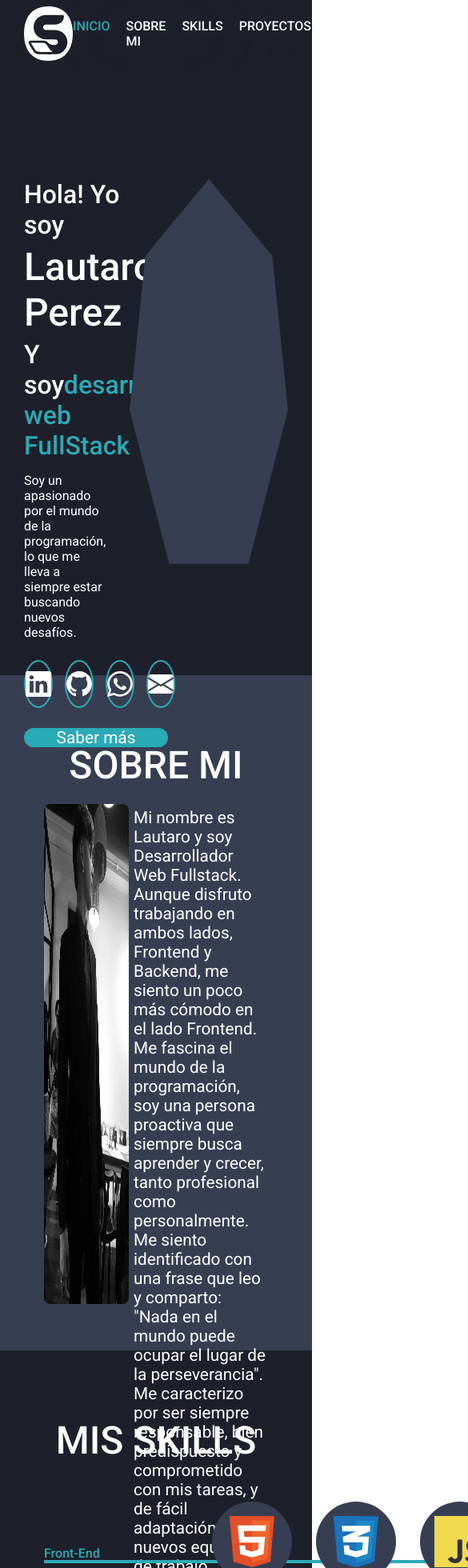
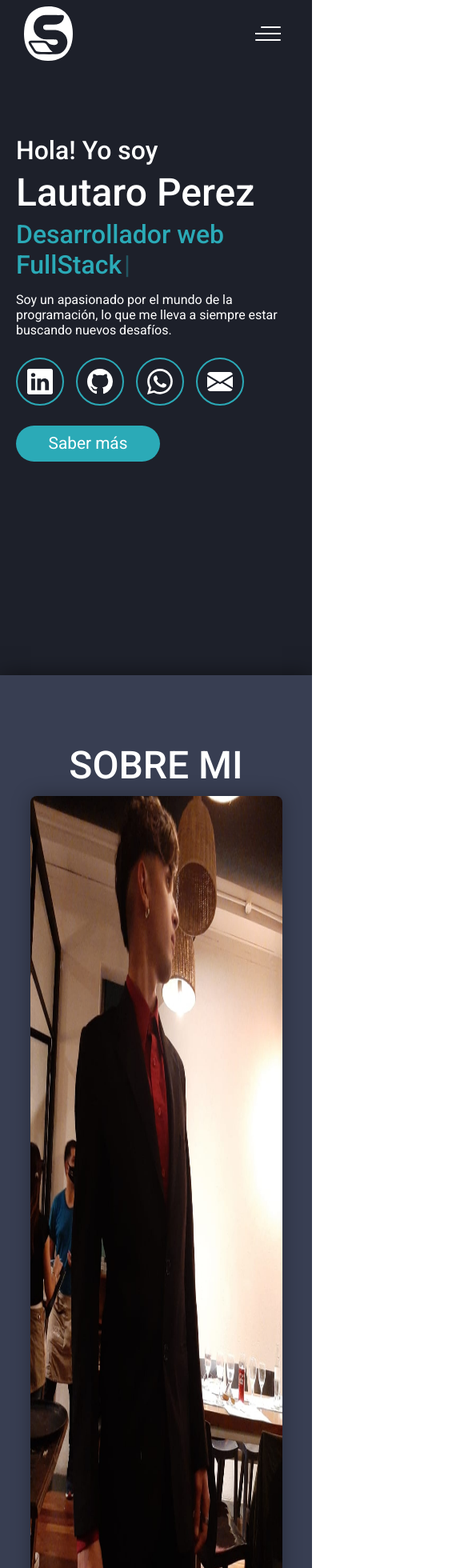
Before and after one commit to lauty-shock/Portfolio-V2, a React (Vite) app: page / in a window 390 px wide. Shown: the top 1960 px of the page at 80% size, 585 px wide, since content can reach past the window. Built offline with nearby package versions, Linux system fonts and the light colour scheme.

Commit message:
responsive de About, Skills y Navbar

```diff
--- a/src/components/About/About.jsx
+++ b/src/components/About/About.jsx
@@ -2,6 +2,7 @@ import css from "./About.module.css";
 
 export default function About() {
   return (
+    <div className={css.containerShadow}>
       <div id="sobreMi" className={css.container}>
         <span className={css.title}>SOBRE MI</span>
         <div className={css.content}>
@@ -9,21 +10,36 @@ export default function About() {
           <div className={css.containerText}>
             <span>
               Mi nombre es Lautaro y soy Desarrollador Web Fullstack. Aunque
-            disfruto trabajando en ambos lados, Frontend y Backend, me siento un
-            poco más cómodo en el lado Frontend. Me fascina el mundo de la
-            programación, soy una persona proactiva que siempre busca aprender y
-            crecer, tanto profesional como personalmente. Me siento identificado
-            con una frase que leo y comparto: "Nada en el mundo puede ocupar el
-            lugar de la perseverancia". Me caracterizo por ser siempre
-            responsable, bien predispuesto y comprometido con mis tareas, y de
-            fácil adaptación a nuevos equipos de trabajo.
+              disfruto trabajando en ambos lados, Frontend y Backend, me siento
+              un poco más cómodo en el lado Frontend. Me fascina el mundo de la
+              programación, soy una persona proactiva que siempre busca aprender
+              y crecer, tanto profesional como personalmente. Me siento
+              identificado con una frase que leo y comparto: "Nada en el mundo
+              puede ocupar el lugar de la perseverancia". Me caracterizo por ser
+              siempre responsable, bien predispuesto y comprometido con mis
+              tareas, y de fácil adaptación a nuevos equipos de trabajo.
             </span>
-          <span>Hobbies: básquetbol, programación y viajar, entre otros.</span>
+            <span>
+              Hobbies: básquetbol, programación y viajar, entre otros.
+            </span>
             <span>Desde: Córdoba, Argentina</span>
             <div className={css.buttons}>
-
-            <a className={css.btn} href="Lautaro-Cesar-Perez.pdf" target="_blank" >Ver currículum</a>
-            <a className={css.btn} href="Lautaro-Cesar-Perez.pdf" target="_blank" download >Descargar currículum</a>
+              <a
+                className={css.btn}
+                href="Lautaro-Cesar-Perez.pdf"
+                target="_blank"
+              >
+                Ver currículum
+              </a>
+              <a
+                className={css.btn}
+                href="Lautaro-Cesar-Perez.pdf"
+                target="_blank"
+                download
+              >
+                Descargar currículum
+              </a>
+            </div>
           </div>
         </div>
       </div>
--- a/src/components/About/About.module.css
+++ b/src/components/About/About.module.css
@@ -1,9 +1,18 @@
+.containerShadow {
+  display: flex;
+  align-items: center;
+
+  min-height: 101vh;
+  background-color: var(--background);
+  width: 100%;
+}
 .container {
   display: flex;
   flex-direction: column;
   align-items: center;
 
   background-color: var(--background-light);
+  box-shadow: 0 0 25px rgba(0, 0, 0, 0.5);
 
   width: 100%;
   height: 100vh;
@@ -17,20 +26,17 @@
   display: flex;
   justify-content: space-between;
 
-  width: 80%;
+  width: 100%;
   height: 74vh;
   margin-top: 20px;
 }
 .img {
-  filter: grayscale(100%);
   border-radius: 8px;
   width: 38%;
   height: 100%;
+  box-shadow: 0 0 25px rgba(0, 0, 0, 0.3);
   transition: all 0.5s;
-}
-.img:hover {
-  filter: grayscale(0%);
-  transform: scale(1.005);
+  margin: 0 6%;
 }
 .containerText {
   display: flex;
@@ -39,11 +45,13 @@
 
   font-size: var(--small);
 
-  width: 60%;
+  width: 62%;
   height: 100%;
   padding: 5px 0;
+  margin-right: 10%;
 }
 .btn {
+  text-align: center;
   background-color: var(--blue);
   border: none;
   border-radius: 30px;
@@ -58,3 +66,65 @@
 .btn:hover {
   box-shadow: 0 0 10px var(--blue), inset 0 0 5px var(--blue);
 }
+
+@media (max-width: 1160px) {
+  .containerText {
+    margin-right: 0px;
+  }
+}
+@media (max-width: 1040px) {
+  .img {
+    margin: 0 20px;
+  }
+}
+
+@media (max-width: 950px) {
+  .container {
+    height: 180vh;
+  }
+  .content {
+    display: flex;
+    flex-direction: column;
+    align-items: center;
+
+    width: 100%;
+    height: 90%;
+    margin-top: 10px;
+  }
+  .img {
+    height: 70vh;
+    margin: 0;
+  }
+  .containerText {
+    display: flex;
+    flex-direction: column;
+    justify-content: space-between;
+
+    font-size: var(--small);
+
+    width: 90%;
+    height: 50%;
+    padding: 10px 0;
+    margin-right: 0%;
+  }
+}
+@media (max-width: 700px) {
+  .container {
+    height: 250vh;
+  }
+  .img {
+    width: 90%;
+    height: 90%;
+  }
+}
+@media (max-width: 540px) {
+  .containerText {
+    gap: 15px;
+  }
+  .buttons{
+    display: flex;
+    flex-direction: column;
+    gap: 10px;
+    margin-top: 10px;
+  }
+}
--- a/src/components/Home/Home.jsx
+++ b/src/components/Home/Home.jsx
@@ -16,9 +16,10 @@ export default function Home() {
         <span className={css.presentacion}>Hola! Yo soy</span>
         <span className={css.nombre}>Lautaro Perez</span>
         <span className={css.presentacion}>
-          Y soy
+          <span className={css.soy}>Y soy </span>
           <span className={css.servicios}>
-            desarrollador web {text}
+            Desarrollador web {text}
+            {/* Desarrollador web Front-End */}
             <Cursor />
           </span>
         </span>
@@ -57,7 +58,9 @@ export default function Home() {
             <BsFillEnvelopeFill />
           </a>
         </div>
-        <a className={css.btn} href="#sobreMi">Saber más</a>
+        <a className={css.btn} href="#sobreMi">
+          Saber más
+        </a>
       </div>
       <div className={css.img}></div>
     </div>
--- a/src/components/Home/Home.module.css
+++ b/src/components/Home/Home.module.css
@@ -14,8 +14,8 @@
   display: flex;
   flex-direction: column;
 
-  width: 40%;
-  height: 57vh;
+  width: calc(100% - 57vh);
+  height: 70vh;
   gap: 5px;
 }
 
@@ -34,7 +34,7 @@
 }
 .text {
   font-size: var(--extra-small);
-  width: 80%;
+  max-width: 500px;
   margin-top: 10px;
 }
 .containerRedes {
@@ -93,3 +93,20 @@
   width: 57vh;
   height: 57vh;
 }
+
+@media (max-width: 940px) {
+  .img {
+    display: none;
+  }
+  .containerPresentacion {
+    width: 100%;
+  }
+}
+@media (max-width: 560px) {
+  .soy {
+    display: none;
+  }
+  .container {
+    padding: 10vh 20px 0;
+  }
+}
--- /dev/null
+++ b/src/components/Navbar/Nav.css
@@ -0,0 +1,149 @@
+.Navbar {
+  position: fixed;
+  display: flex;
+  justify-content: space-between;
+  align-items: center;
+
+  backdrop-filter: blur(100px);
+
+  width: 100%;
+  height: 10vh;
+  padding: 0 30px;
+
+  z-index: 50;
+}
+
+.nav-logo {
+  height: 8vh;
+}
+
+.Navbar > .nav-items > a {
+  position: relative;
+
+  text-decoration: none;
+  font-size: 1.3rem;
+
+  margin: 15px;
+}
+
+.Navbar > .nav-items > a::before {
+  content: "";
+  position: absolute;
+  left: 0;
+  bottom: 0;
+  width: 0;
+  height: 2px;
+  background: var(--blue);
+  transition: all 0.45s;
+
+  box-shadow: 0 2px 5px var(--blue);
+}
+
+.Navbar > .nav-items > a:hover::before {
+  width: 100%;
+}
+
+.Navbar > .nav-toggle {
+  display: none;
+
+  width: 100px;
+  height: 50px;
+}
+
+@media (max-width: 830px) {
+  .Navbar{
+    background-color: var(--background);
+  }
+  .Navbar > .nav-items {
+    display: flex;
+    flex-direction: column;
+
+    position: absolute;
+    top: 10vh;
+    left: 0;
+
+    z-index: 10;
+
+    background-color: var(--background);
+
+    width: 100vw;
+    height: calc(100vh - 60px);
+
+    transform: translateX(-100%);
+    transition: all 0.45s;
+  }
+
+  .Navbar > .nav-items > a::before {
+    background: transparent;
+  }
+
+  .Navbar > .nav-items.open {
+    transform: translateX(0);
+  }
+
+  .Navbar > .nav-toggle {
+    display: flex;
+    justify-content: center;
+    align-items: center;
+
+    width: 50px;
+    height: 50px;
+
+    cursor: pointer;
+
+    margin-left: auto;
+  }
+
+  .nav-toggle > .bar {
+    position: relative;
+
+    background: white;
+
+    width: 32px;
+    height: 2px;
+
+    transition: all 0.45s ease-in-out;
+  }
+
+  .nav-toggle > .bar::before,
+  .nav-toggle > .bar::after {
+    position: absolute;
+    content: "";
+
+    background: #ffffff;
+    border-radius: 2px;
+
+    height: 2px;
+
+    transition: all 0.45s ease-in-out;
+  }
+
+  .nav-toggle > .bar::before {
+    transform: translateY(-8px);
+    width: 25px;
+    right: 0;
+  }
+
+  .nav-toggle > .bar::after {
+    transform: translateY(8px);
+    width: 32px;
+  }
+
+  .nav-toggle.open > .bar {
+    transform: translateX(-40px);
+    background: transparent;
+  }
+
+  .nav-toggle.open > .bar::before {
+    transform: rotate(45deg) translate(26px, -26px);
+    width: 32px;
+  }
+
+  .nav-toggle.open > .bar::after {
+    transform: rotate(-45deg) translate(26px, 26px);
+  }
+
+  .Navbar > .nav-items > a:hover::before {
+    width: 0px;
+  }
+}
--- a/src/components/Navbar/Navbar.jsx
+++ b/src/components/Navbar/Navbar.jsx
@@ -1,17 +1,26 @@
-import css from "./Navbar.module.css";
+import React, { useState } from "react";
+import "./Nav.css";
 
-export default function Navbar() {
+export default function Nav() {
+  const [isOpen, setIsOpen] = useState(false);
   return (
-    <div className={css.container}>
-      <img src="/img/S-logo-blanco.svg" alt="Logo" />
+    <div className="Navbar">
+      <img className="nav-logo" src="img/S-logo-blanco.svg" alt="Logo" />
 
-      <ul>
-        <a className={css.linkActive} href="#inicio">INICIO</a>
-        <a className={css.link} href="#sobreMi">SOBRE MI</a>
-        <a className={css.link} href="#skills">SKILLS</a>
-        <a className={css.link} href="#proyectos">PROYECTOS</a>
-        <a className={css.link} href="#contacto">CONTACTO</a>
-      </ul>
+      <div className={`nav-items ${isOpen && "open"}`}>
+        <a href="#inicio">Inicio</a>
+        <a href="#sobreMi">Sobre mí</a>
+        <a href="#skills">Skills</a>
+        <a href="#proyectos">Proyectos</a>
+        <a href="#contacto">Contacto</a>
+      </div>
+
+      <div
+        className={`nav-toggle ${isOpen && "open"}`}
+        onClick={() => setIsOpen(!isOpen)}
+      >
+        <div className="bar"></div>
+      </div>
     </div>
   );
 }
--- a/src/components/Navbar/Navbar.module.css
+++ /dev/null
@@ -1,51 +0,0 @@
-.container {
-  position: fixed;
-  display: flex;
-  justify-content: space-between;
-  align-items: center;
-
-  backdrop-filter: blur(100px);
-
-  width: 100%;
-  height: 10vh;
-  padding: 0 30px;
-
-  z-index: 20;
-}
-
-.container img {
-  height: 80%;
-}
-
-.container ul {
-  display: flex;
-
-  gap: 20px;
-}
-
-.link,
-.linkActive {
-  position: relative;
-  font-weight: 500;
-  text-decoration: none;
-}
-
-.linkActive {
-  color: var(--blue);
-}
-
-.link::before{
-  content: "";
-  position: absolute;
-  left: 0;
-  bottom: 0;
-  width: 0;
-  height: 2px;
-  background: var(--blue);
-  transition: all 0.45s;
-
-  box-shadow: 0 2px 5px var(--blue);
-}
-.link:hover::before {
-  width: 100%;
-}
--- a/src/components/Projects/Projects.jsx
+++ b/src/components/Projects/Projects.jsx
@@ -4,6 +4,7 @@ import { BsGithub, BsBoxArrowUpRight } from "react-icons/bs";
 
 export default function Projects() {
   return (
+    <div className={css.containerShadow}>
       <div id="proyectos" className={css.container}>
         <span className={css.title}>MIS PROYECTOS</span>
         <div className={css.containerCards}>
@@ -33,5 +34,6 @@ export default function Projects() {
           ))}
         </div>
       </div>
+    </div>
   );
 }
--- a/src/components/Projects/Projects.module.css
+++ b/src/components/Projects/Projects.module.css
@@ -1,9 +1,18 @@
+.containerShadow {
+  display: flex;
+  align-items: center;
+
+  min-height: 101vh;
+  background-color: var(--background);
+  width: 100%;
+}
 .container {
   display: flex;
   flex-direction: column;
   align-items: center;
 
   background-color: var(--background-light);
+  box-shadow: 0 0 25px rgba(0, 0, 0, 0.5);
 
   width: 100%;
   height: 100vh;
@@ -32,11 +41,11 @@
   background-color: var(--white);
   position: relative;
   padding: 200px 20px 20px;
-  transition: 0.3s;
+  transition: 0.4s;
 }
 .card:hover{
   box-shadow: 0 0 50px var(--blue);
-  animation: prueba .3s ease both;
+  animation: prueba .35s ease both;
 }
 
 @keyframes prueba {
--- a/src/components/Skill/Skill.module.css
+++ b/src/components/Skill/Skill.module.css
@@ -19,7 +19,7 @@
   flex-direction: column;
   align-items: start;
 
-  width: 80%;
+  width: auto;
   height: 80vh;
 }
 .containerSkills {
@@ -81,10 +81,77 @@
   height: 100%;
   object-fit: contain;
 }
-.skill span{
-    background-color: var(--background-light);
+.skill span {
+  background-color: var(--background-light);
+  padding: 2px 10px;
+  border-radius: 8px;
+  margin-top: 10px;
+  text-align: center;
+}
+
+@media (max-width: 1050px) {
+  .container {
+    height: auto;
+    padding: 10vh 20px 10px;
+  }
+  .titleSkill {
+    font-size: 1.3rem;
+    width: auto;
+  }
+  .pensarNombre {
+    flex-direction: row;
+    justify-content: space-around;
+    flex-wrap: wrap;
+    align-items: start;
+
+    width: 100%;
+    gap: 5px;
+    height: auto;
+    margin-top: 20px;
+  }
+  .containerSkills {
+    flex-direction: column;
+    text-align: center;
+    width: 200px;
+    height: auto;
+  }
+  .containerSkills::before {
+    left: calc(50% - 4px);
+    top: 1.6rem;
+    margin-top: 0;
+    width: 4px;
+    height: calc(100% - 2rem);
+  }
+  .containerSkills::after {
+    left: calc(50% - 12px);
+    bottom: 0px;
+    margin-top: 0;
+  }
+  .skills {
+    flex-direction: column;
+    gap: 0;
+    padding: 0px 0px 50px;
+  }
+  .skill {
+    margin-top: 40px;
+  }
+}
+@media (max-width: 650px) {
+  .skill {
+    width: 80px;
+    height: 110px;
+  }
+  .skill div {
+    width: 80px;
+    height: 80px;
+    padding: 13px;
+  }
+  .skill span {
     padding: 2px 10px;
-    border-radius: 8px;
-    margin-top: 10px;
-    text-align: center;
+    margin-top: 6px;
+    font-size: 0.8rem;
+  }
+  .containerSkills {
+    width: auto;
+  }
 }
```
Also changed, not shown: public/img/Perfil.png (added). Lines whose indentation alone changed are shown as unchanged.
